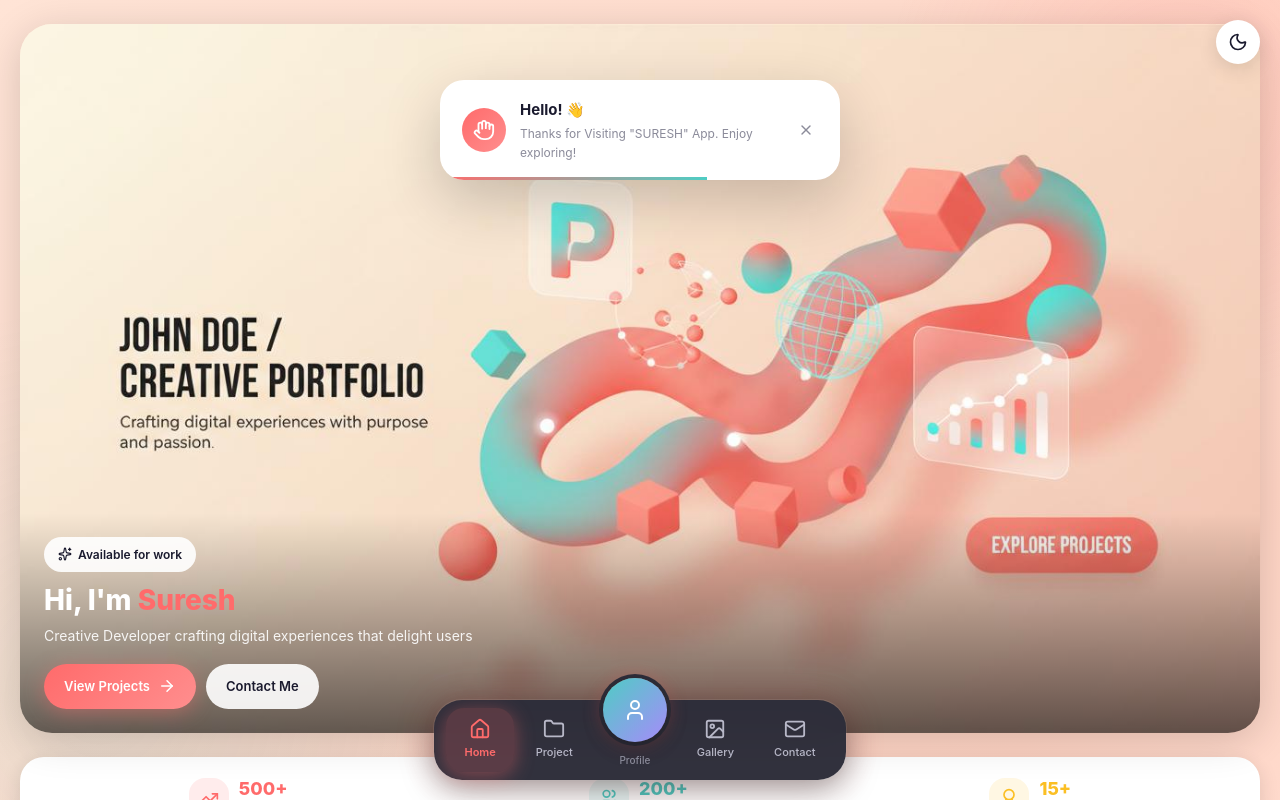
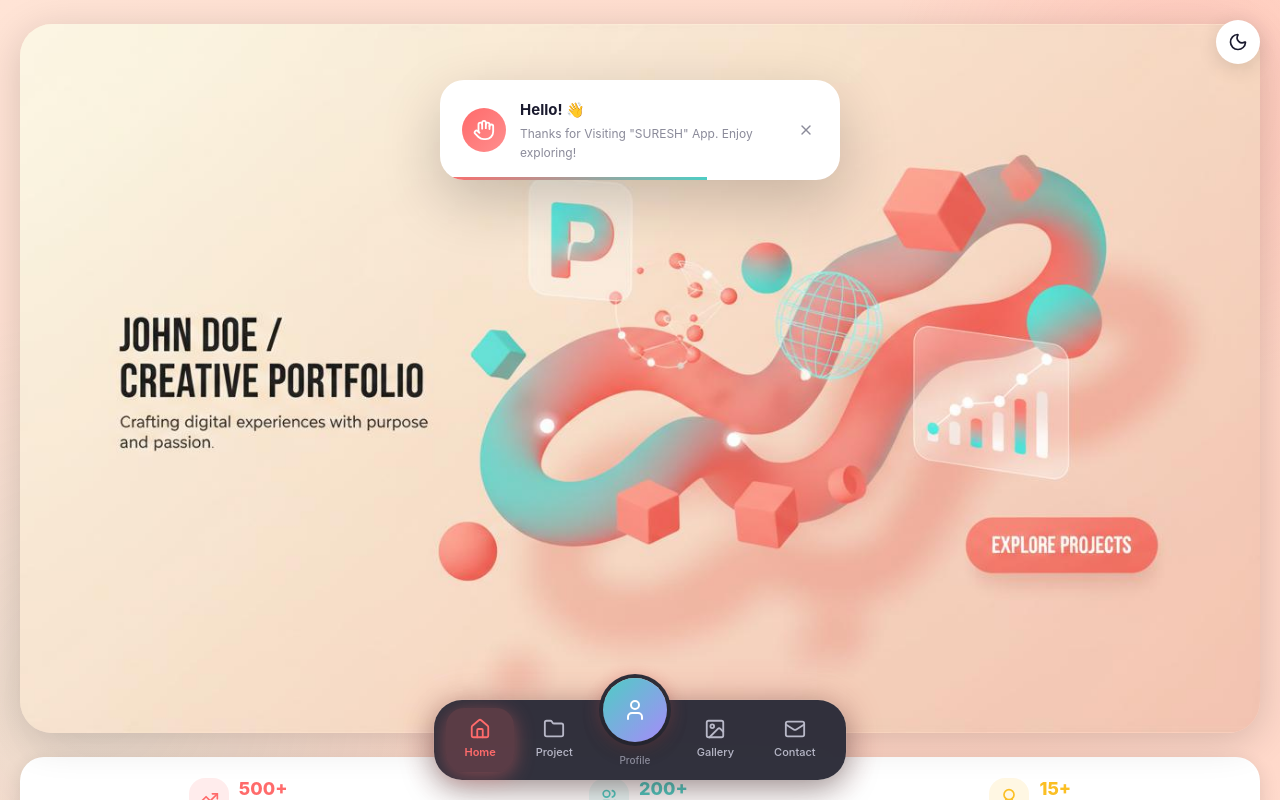
Before and after one commit to sureshapps/pf-app, a React (Vite) app: page / in a window 1280 px wide. Both pictures are taken after a click on the button "Skip". Shown: the top 800 px of the page. Built offline with nearby package versions, Linux system fonts and the light colour scheme.

Commit message:
Update HomeScreen.tsx

```diff
--- a/src/sections/HomeScreen.tsx
+++ b/src/sections/HomeScreen.tsx
@@ -54,61 +54,7 @@ export default function HomeScreen({ onNavigate }: HomeScreenProps) {
               alt="Portfolio Hero"
               className="hero-banner-image"
             />
-            <div className="hero-banner-overlay">
-              <motion.div
-                className="hero-badge"
-                initial={{ scale: 0 }}
-                animate={{ scale: 1 }}
-                transition={{ type: 'spring', stiffness: 400, delay: 0.3 }}
-              >
-                <Sparkles size={14} />
-                <span>Available for work</span>
-              </motion.div>
 
-              <motion.h1
-                className="hero-banner-title"
-                initial={{ y: 30, opacity: 0 }}
-                animate={{ y: 0, opacity: 1 }}
-                transition={{ delay: 0.4 }}
-              >
-                Hi, I'm <span style={{ color: data.colors.primary }}>{data.profile.name.split(' ')[0]}</span>
-              </motion.h1>
-
-              <motion.p
-                className="hero-banner-subtitle"
-                initial={{ y: 30, opacity: 0 }}
-                animate={{ y: 0, opacity: 1 }}
-                transition={{ delay: 0.5 }}
-              >
-                {data.profile.title} crafting digital experiences that delight users
-              </motion.p>
-
-              <motion.div
-                className="hero-banner-cta"
-                initial={{ y: 30, opacity: 0 }}
-                animate={{ y: 0, opacity: 1 }}
-                transition={{ delay: 0.6 }}
-              >
-                <motion.button
-                  className="btn-primary"
-                  style={{ background: `linear-gradient(135deg, ${data.colors.primary} 0%, ${data.colors.primaryLight} 100%)` }}
-                  whileHover={{ scale: 1.05 }}
-                  whileTap={{ scale: 0.95 }}
-                  onClick={() => onNavigate?.('projects')}
-                >
-                  View Projects
-                  <ArrowRight size={18} />
-                </motion.button>
-                <motion.button
-                  className="btn-secondary"
-                  whileHover={{ scale: 1.05 }}
-                  whileTap={{ scale: 0.95 }}
-                  onClick={() => onNavigate?.('contact')}
-                >
-                  Contact Me
-                </motion.button>
-              </motion.div>
-            </div>
           </div>
         </motion.div>
       </LazyLoad>
```
